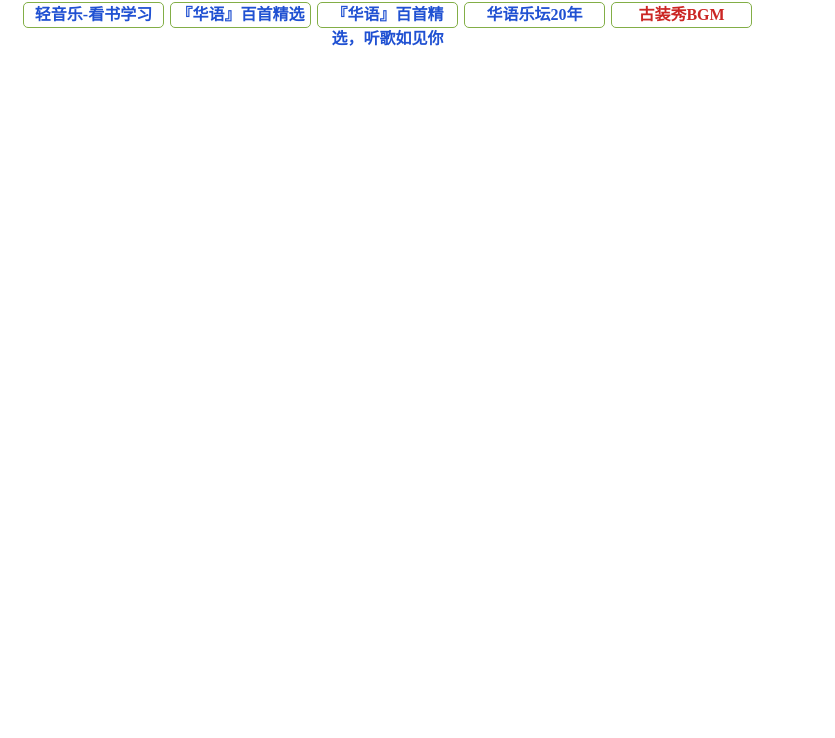
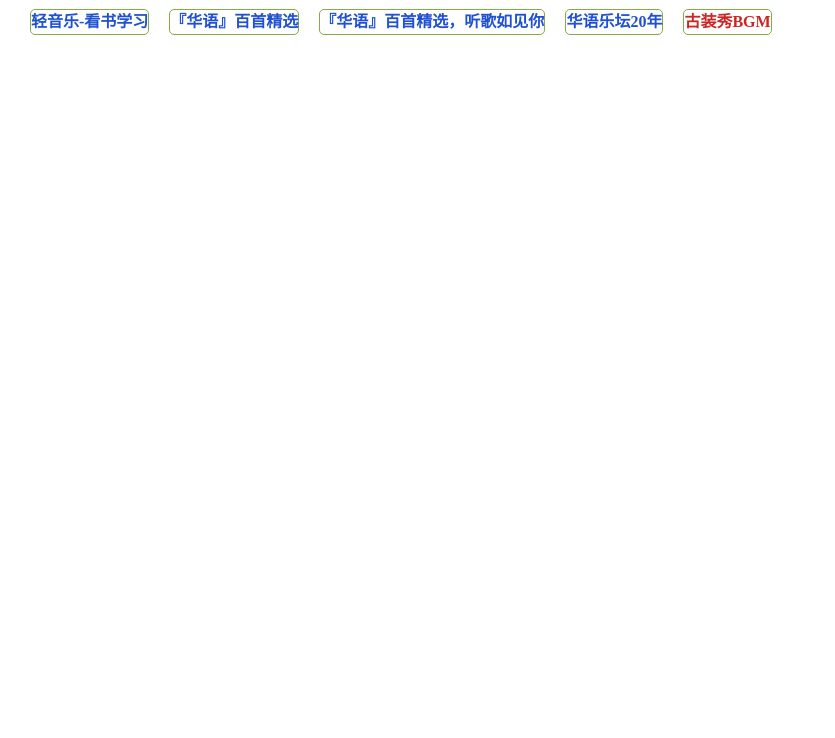
Before and after one commit to mecat204/website, a plain HTML site: page music/index.html in a window 1280 px wide. Shown: the part 62-800 px from the top of the page, without its empty margins (0-835 px from the left). Drawn offline with Linux system fonts and the light colour scheme.

Commit message:
Update index.html

```diff
--- a/music/index.html
+++ b/music/index.html
@@ -27,12 +27,11 @@
 		margin: auto 20px;
 	}
 	li{
-		width: 139px;
 		height: 24px;
 		line-height: 24px;
 		font-size: 16px;
 		float: left;
-		margin:3px;
+		margin:10px;
 		text-align: center;
 		border: 1px solid #82ae46;
 		border-radius: 5px;
```
